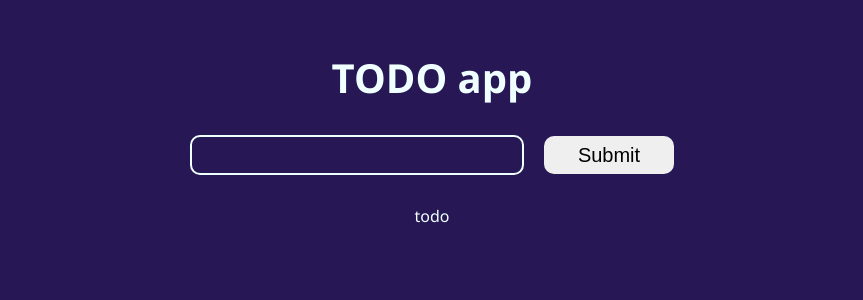
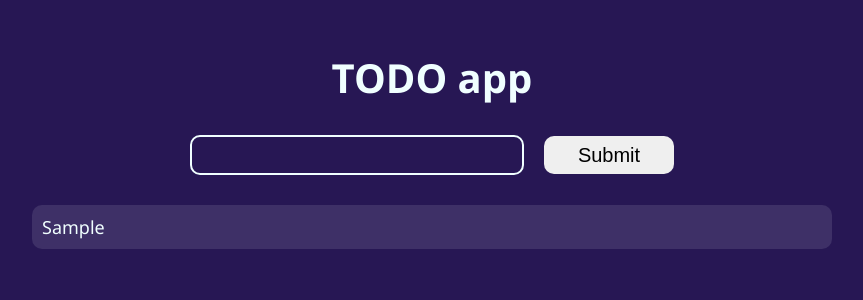
Before and after one commit to tayahanchar/react-todo, a React (Create React App) app: page / in a window 1280 px wide. Both pictures are taken after typing "Sample" into the empty fields and a click on the button "Submit". Shown: the top 300 px of the page, without its empty margins (208-1071 px from the left). Built offline with nearby package versions, Linux system fonts and the light colour scheme.

Commit message:
feat: show todos in list functionality

```diff
--- a/src/components/List.jsx
+++ b/src/components/List.jsx
@@ -1,11 +1,11 @@
 import Todo from "./Todo";
 import styles from './List.module.css';
 
-function List() {
+function List({todoList}) {
 
   return (
     <ul className={styles.list}>
-      <Todo />
+      {todoList.map((todo, index) => <Todo key={index} {...todo} />)}
     </ul>
   )
 }
--- a/src/components/List.module.css
+++ b/src/components/List.module.css
@@ -1,3 +1,7 @@
 .list {
   list-style: none;
+  width: 800px;
+  display: flex;
+  flex-direction: column;
+  gap: 10px;
 }
--- a/src/components/Todo.jsx
+++ b/src/components/Todo.jsx
@@ -1,8 +1,8 @@
 import styles from './Todo.module.css';
 
-function Todo() {
+function Todo({title}) {
   return (
-    <li>todo</li>
+    <li className={styles.item}>{title}</li>
   )
 }
 
--- a/src/components/Todo.module.css
+++ b/src/components/Todo.module.css
@@ -0,0 +1,6 @@
+.item {
+  background-color: rgba(240, 255, 255, 0.108);
+  padding: 10px;
+  border-radius: 10px;
+  font-size: 18px;
+}
```
